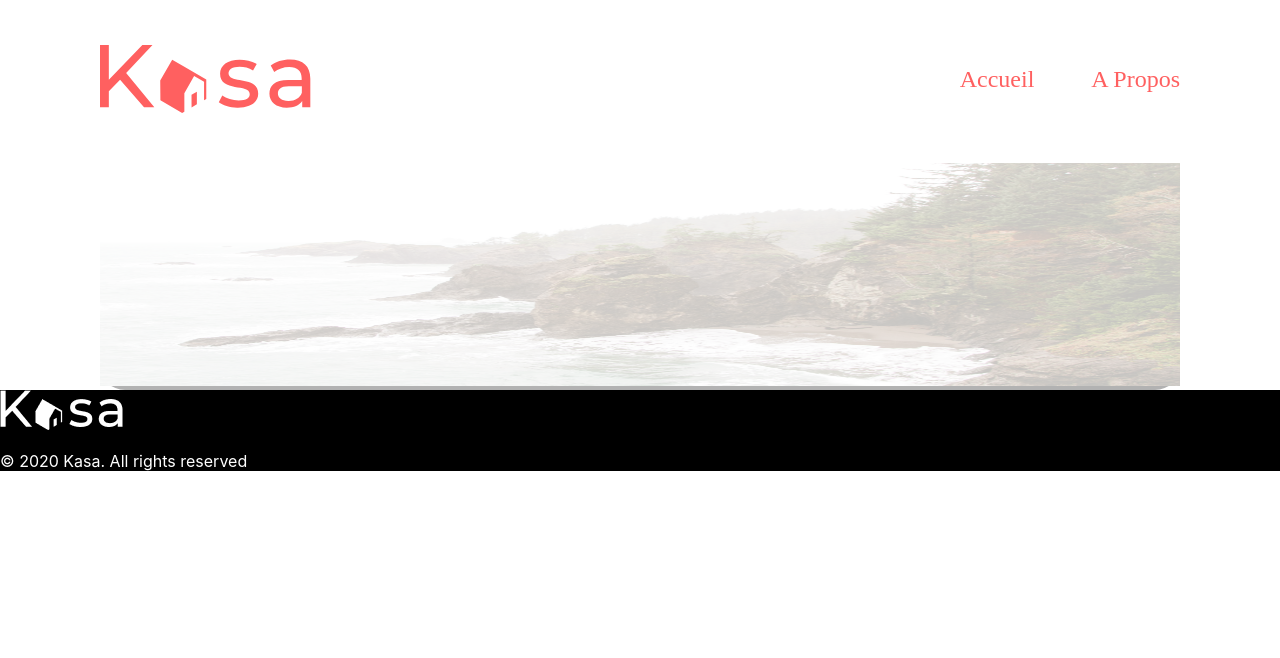
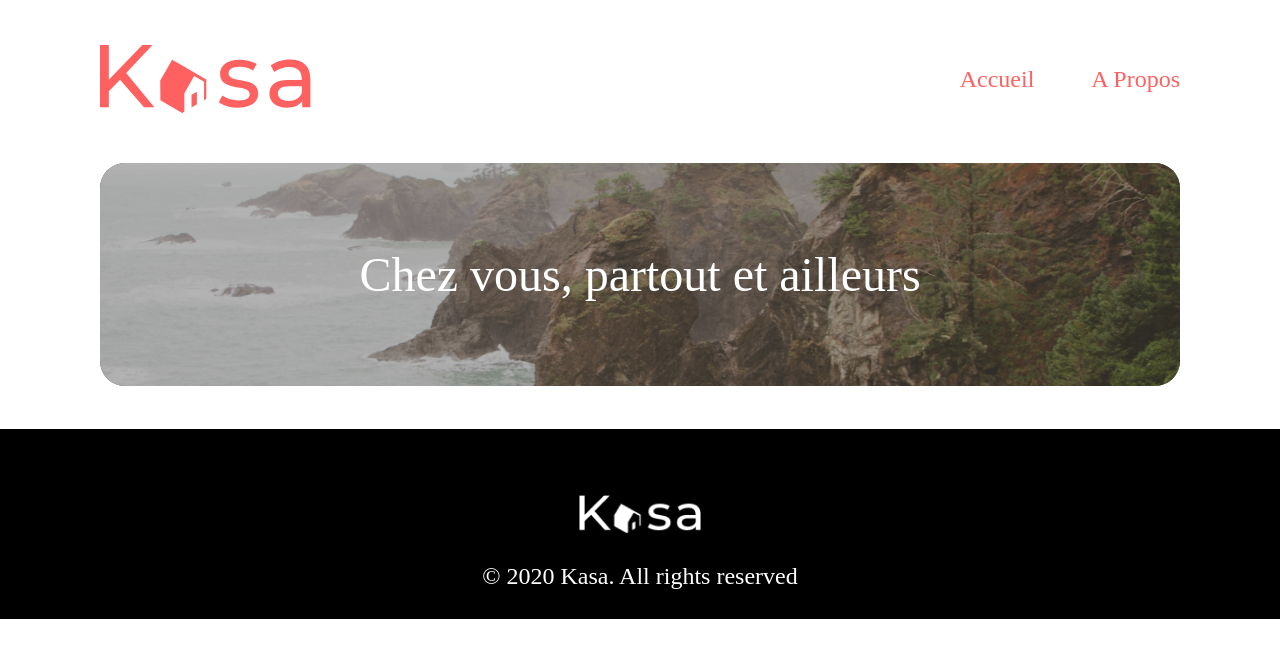
Before and after one commit to Nonnorso/Creez_une_application_web_de_location_immobiliere_avec_React, a React (Create React App) app: page / in a window 1280 px wide. Shown: the top 658 px of the page. Built offline with nearby package versions, Linux system fonts and the light colour scheme.

Commit message:
creation du module de routage a part

```diff
--- a/src/Styles/index.scss
+++ b/src/Styles/index.scss
@@ -11,13 +11,6 @@ body {
 code {
   font-family: source-code-pro, Menlo, Monaco, Consolas, 'Courier New',
     monospace;
-}
-
-.footerStyle{
-  background-color: black;
-  position: sticky;
-  margin-right: -100px;
-  margin-left: -100px;
 }
 
 .WhiteText{
@@ -43,9 +36,21 @@ a {
   font-weight: 500;
 }
 
+.LargeText{
+  font-family: Montserrat;
+  font-size: 48px;
+  font-style: normal;
+  font-weight: 500;
+}
+
 .FlexRow{
   display: flex;
   justify-content: space-between;
+}
+
+.FlexColumn{
+  display:flex;
+  flex-direction: column;
 }
 
 .NavStyle{
@@ -61,14 +66,43 @@ margin-bottom:50px;
 }
 
 .k-banner{
+  mix-blend-mode: darken;
   border-radius: 25px;
-  opacity: 0.3;
   background: #000;
-  mix-blend-mode: darken;
+  height: 223px;
+  margin-bottom:43px;
+  display: flex;
+  justify-content: center;
+  align-items: center;
 
+  img{
+  border-radius: 25px;
+  opacity: 0.7;
+  width:100%;
+  height: 100%;
+  object-fit: cover;
+  }
+
+  p{
+    position: absolute;
+  }
 }
 
-.HomeBanner{
-  width:100%;
-  height: 223px;
+.footerStyle{
+  background-color: black;
+  position: sticky;
+  margin-right: -100px;
+  margin-left: -100px;
+  align-items: center;
+
+  img {
+  margin-top:66px;
+  width: 122px;
+  height: 39.444px;
+  }
+
+  p{
+    margin-top:28.56px;
+    margin-bottom:29px;
+  }
 }
--- a/src/components/About_Banner.js
+++ b/src/components/About_Banner.js
@@ -3,7 +3,7 @@ import AboutBanner from '../assets/A_Propos_Banner.png'
 function aboutBanner() {
 
     return (
-        <div className=''>
+        <div className="k-banner">
             <img src={AboutBanner} alt="about_banner" title="about_banner" />
         </div>
     )
--- a/src/components/Banner.js
+++ b/src/components/Banner.js
@@ -4,7 +4,8 @@ function homeBanner() {
 
     return (
         <div className="k-banner">
-            <img class="HomeBanner" src={HomeBanner} alt="home_banner" title="home_banner" />
+            <img src={HomeBanner} alt="home_banner" title="home_banner" />
+            <p className="WhiteText LargeText">Chez vous, partout et ailleurs</p>
         </div>
     )
 }
--- a/src/components/Footer/FooterInfos.jsx
+++ b/src/components/Footer/FooterInfos.jsx
@@ -4,9 +4,9 @@ import FooterLogo from '../../assets/Footer_LOGO.png'
 
 function Footer() {
     return (
-        <div class="footerStyle">
+        <div className="footerStyle FlexColumn">
         <img src={FooterLogo} alt="footer_logo" title="footer_logo" />
-        <p class="WhiteText">© 2020 Kasa. All rights reserved</p>
+        <p className="WhiteText MediumSizeText">© 2020 Kasa. All rights reserved</p>
         </div>
     )
 }
--- a/src/components/Header/Navigation.jsx
+++ b/src/components/Header/Navigation.jsx
@@ -4,13 +4,13 @@ import Logo from '../../assets/LOGO.svg'
 
 function Header() {
     return (
-        <nav class="FlexRow NavStyle">
+        <nav className="FlexRow NavStyle">
 
         <img src={Logo} alt="Logo Kasa" title="Logo Kasa" />
 
-        <div class="LinkStyle">
-            <Link class="MediumSizeText RedText" to="/" >Accueil</Link>
-            <Link class="MediumSizeText RedText" to="/about" >A Propos</Link>
+        <div className="LinkStyle">
+            <Link className="MediumSizeText RedText" to="/" >Accueil</Link>
+            <Link className="MediumSizeText RedText" to="/about" >A Propos</Link>
         {/* <Link to="/logement">Fiche de logement</Link> */}
         </div>
 
--- /dev/null
+++ b/src/components/Router/AppRouter.jsx
@@ -0,0 +1,27 @@
+import React from 'react';
+import { BrowserRouter as Router, Routes, Route } from 'react-router-dom';
+import App from '../../pages/home/App';
+import FicheLogement from '../../pages/fiche_de_logement/ficheLogement';
+import APropos from '../../pages/a_propos/aPropos';
+import Error404 from '../../pages/404/error404';
+import Header from '../../components/Header/Navigation';
+import Footer from '../../components/Footer/FooterInfos';
+
+function AppRouter() {
+    return (
+      <Router>
+        <Header />
+
+        <Routes>
+          <Route path="/" element={<App />} />
+          <Route path="/logement" element={<FicheLogement />} />
+          <Route path="/about" element={<APropos />} />
+          <Route path="*" element={<Error404 />} />
+        </Routes>
+
+        <Footer />
+      </Router>
+    );
+  }
+
+  export default AppRouter;
--- a/src/index.js
+++ b/src/index.js
@@ -1,34 +1,13 @@
 import React from 'react';
 import ReactDOM from 'react-dom/client';
+import AppRouter from './components/Router/AppRouter';
 import './Styles/index.scss'
-import App from './pages/home/App';
-import FicheLogement from './pages/fiche_de_logement/ficheLogement';
-import APropos from './pages/a_propos/aPropos';
-import Error404 from './pages/404/error404';
-import Header from './components/Header/Navigation';
 import reportWebVitals from './reportWebVitals';
-import { BrowserRouter as Router, Routes, Route } from 'react-router-dom';
-import Footer from './components/Footer/FooterInfos';
 
 const root = ReactDOM.createRoot(document.getElementById('root'));
 root.render(
   <React.StrictMode>
-    <Router>
-      <Header />
-
-      <Routes>
-
-        <Route path ="/" element={<App />} />
-        <Route path ="/logement" element={<FicheLogement />} />
-        <Route path ="/about" element={<APropos />} />
-        <Route path ="*" element={<Error404 />} />
-
-      </Routes>
-
-      <Footer />
-
-    </Router>
-
+   <AppRouter />
   </React.StrictMode>
 );
 
```
